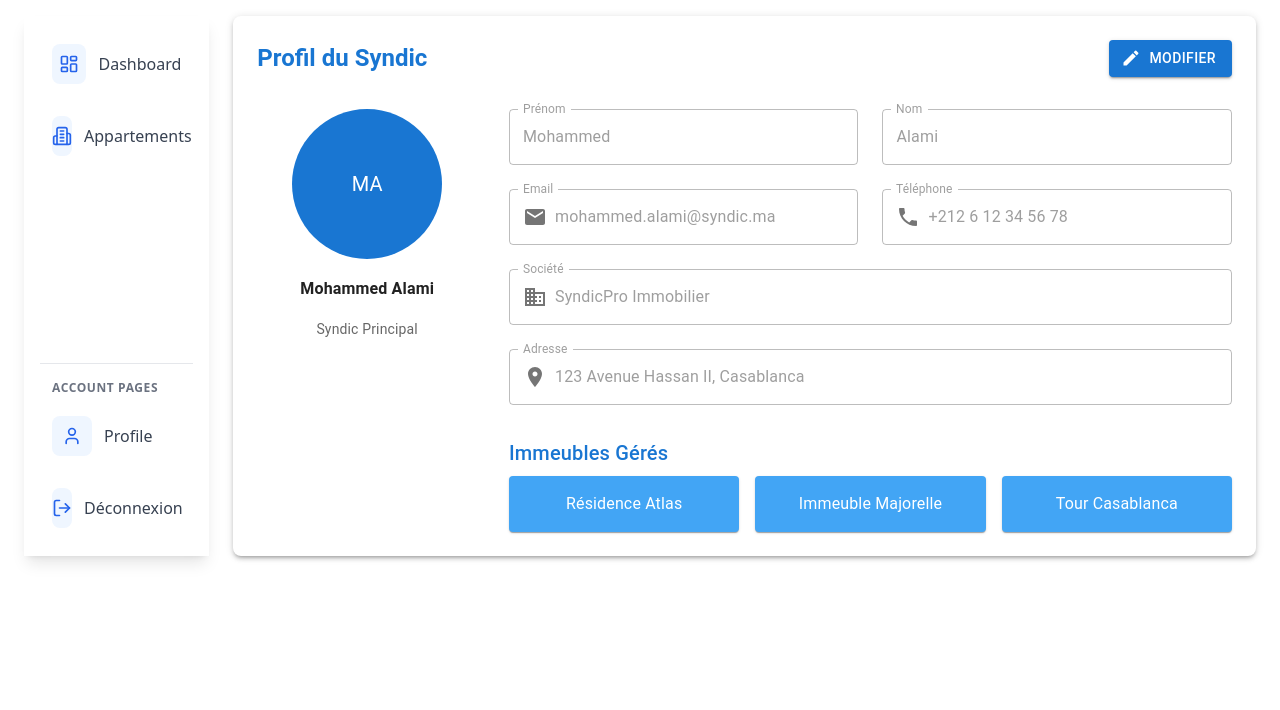
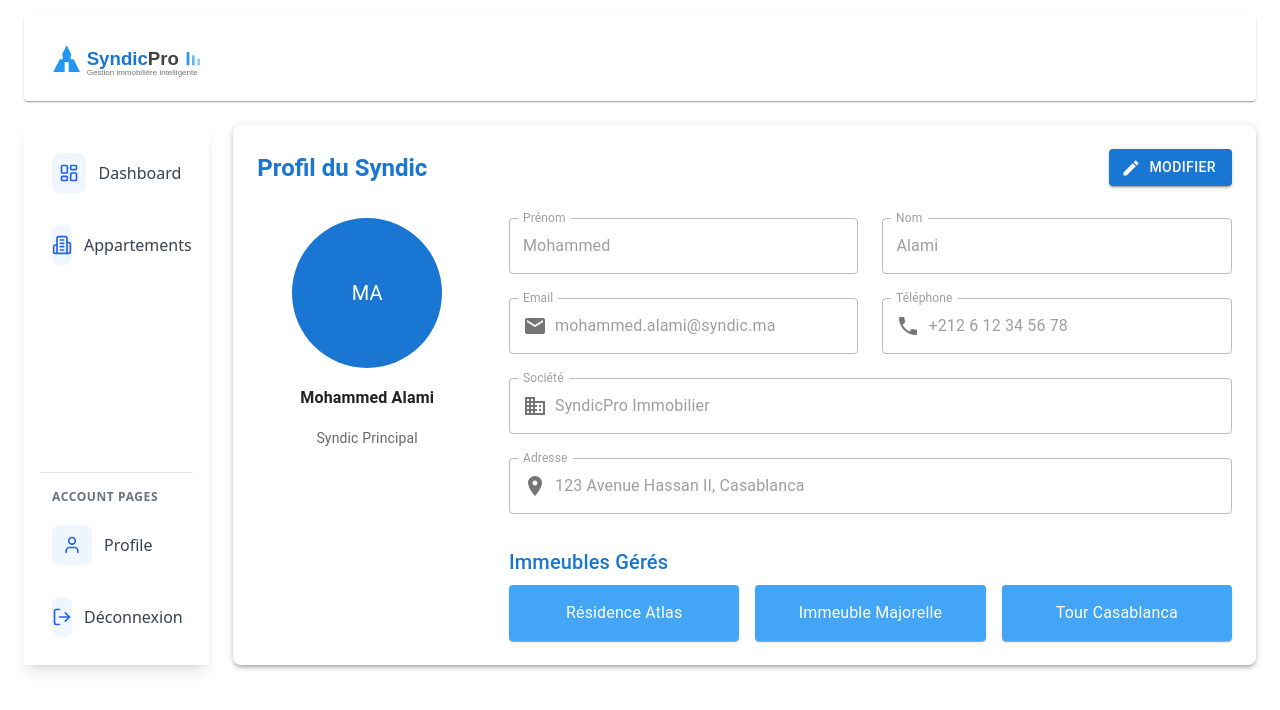
Before and after one commit to Laaouina18/DigiSync, a React (Vite) app in the folder frontend/: page /profile in a window 1280 px wide. Shown: the top 710 px of the page. Built offline with nearby package versions, Linux system fonts and the light colour scheme; sample sign-in values are in the browser's storage; what @react-pdf/renderer would draw is missing.

Commit message:
mettre à jour

```diff
--- a/frontend/src/components/syndicProfile.jsx
+++ b/frontend/src/components/syndicProfile.jsx
@@ -25,6 +25,29 @@ import {
   LocationOn as LocationIcon
 } from '@mui/icons-material';
 import Sidebar from "../components/Sidebar";
+const SyndicLogo = () => (
+    <svg xmlns="http://www.w3.org/2000/svg" viewBox="0 0 300 80" style={{ width: '200px', height: 'auto' }}>
+      <rect x="0" y="10" width="300" height="60" rx="8" fill="#ffffff"/>
+      <g transform="translate(20, 20)">
+        <path d="M0 40 L20 0 L40 40 Z" fill="#2196F3"/>
+        <rect x="8" y="15" width="6" height="6" fill="white"/>
+        <rect x="26" y="15" width="6" height="6" fill="white"/>
+        <rect x="17" y="25" width="6" height="15" fill="white"/>
+      </g>
+      <text x="70" y="50" fontFamily="Arial" fontWeight="bold" fontSize="28" fill="#1976D2">
+        Syndic
+        <tspan fill="#424242">Pro</tspan>
+      </text>
+      <g transform="translate(220, 30)">
+        <rect x="0" y="0" width="4" height="20" fill="#2196F3"/>
+        <rect x="8" y="5" width="4" height="15" fill="#64B5F6"/>
+        <rect x="16" y="10" width="4" height="10" fill="#90CAF9"/>
+      </g>
+      <text x="70" y="65" fontFamily="Arial" fontSize="12" fill="#757575">
+        Gestion immobilière intelligente
+      </text>
+    </svg>
+  );
 
 const SyndicProfile = () => {
   const theme = useTheme();
@@ -87,6 +110,19 @@ const SyndicProfile = () => {
       bgcolor: 'background.default'
     }}>
       <Container maxWidth={false} sx={{ py: 2 }}>
+           {/* Logo Header */}
+           <Box sx={{
+          mb: 3,
+          p: 2,
+          display: 'flex',
+          justifyContent: isMobile ? 'center' : 'flex-start',
+          boxShadow: 1,
+          borderRadius: 1,
+          bgcolor: 'white'
+        }}>
+          <SyndicLogo />
+        </Box>
+
         <Grid container spacing={3}>
           {/* Sidebar */}
           <Grid item xs={12} md={3} lg={2}>
```
